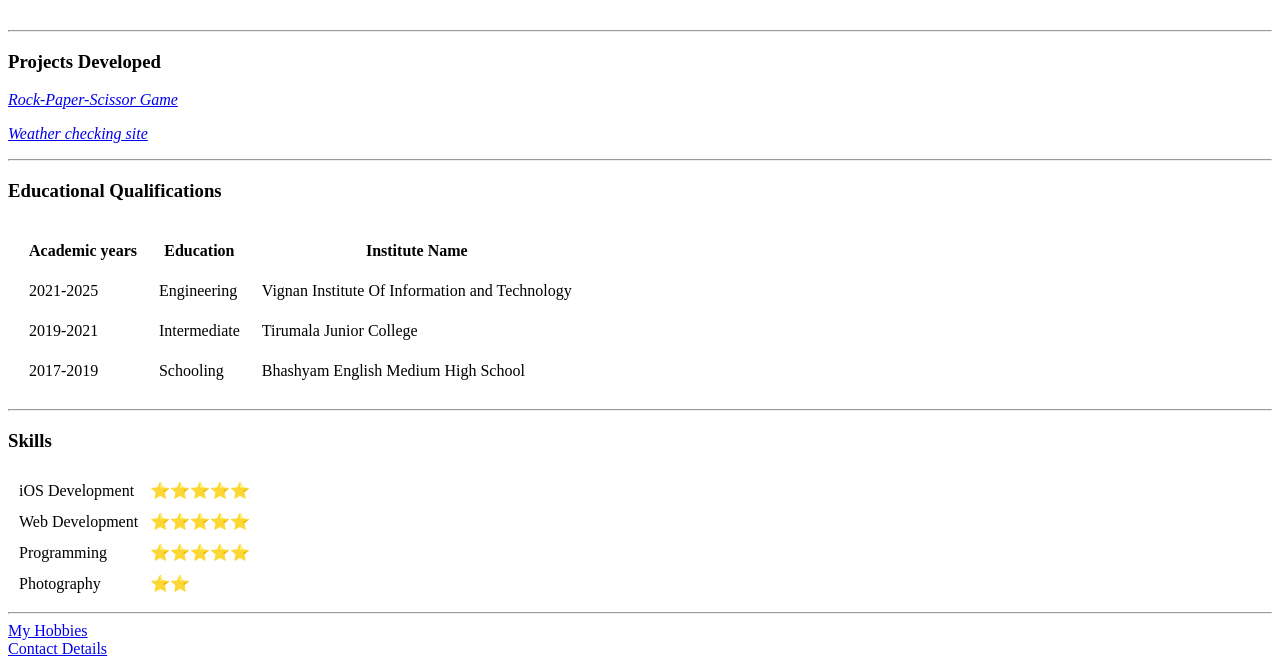
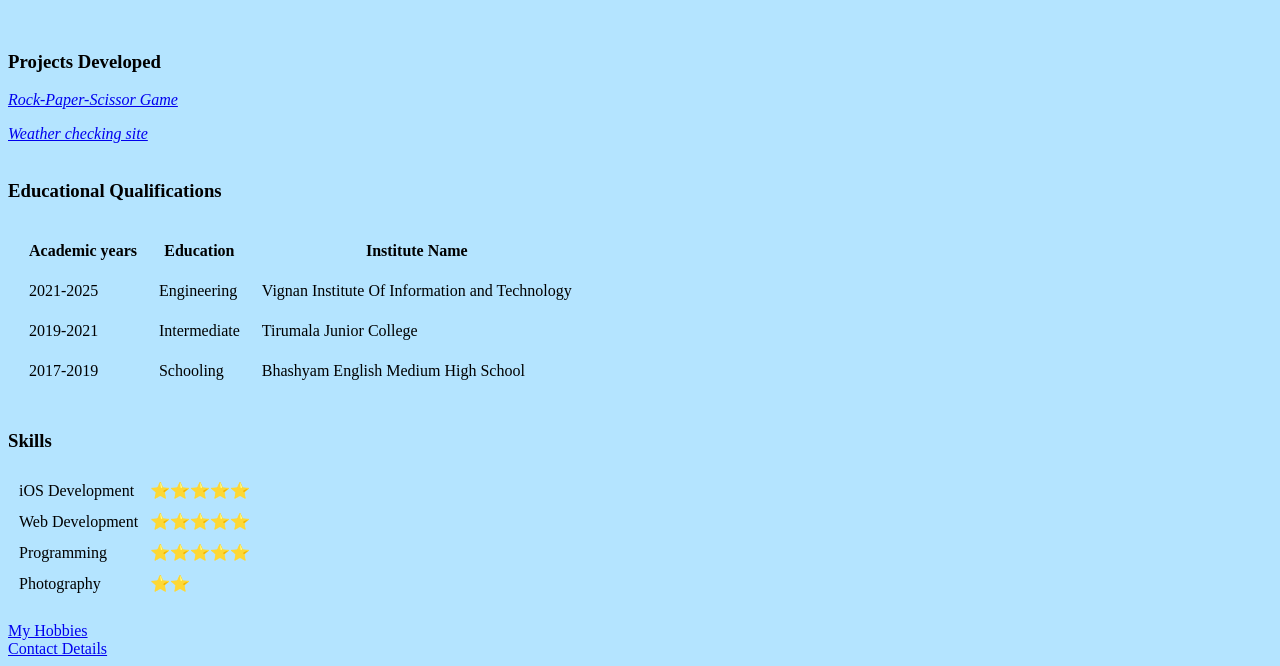
Before and after one commit to Manikanta-Reddy-14237/cv, a plain HTML site: page index.html in a window 1280 px wide. Shown: the part 182-848 px from the top of the page. Drawn offline with Linux system fonts and the light colour scheme.

Commit message:
Update index.html

```diff
--- a/index.html
+++ b/index.html
@@ -3,6 +3,16 @@
   <title>cv</title>
   <meta charset="UTF-8">
   <meta name="viewport" content ="width=device-width">
+  <style>
+    body{
+      background-color: #B4E4FF;
+    }
+    hr{
+    backgroung-color:white;
+      border-style:none;
+      height:2px;
+    }
+    </style>
 </head>
 <body>
   <table cellspacing="20">
```
